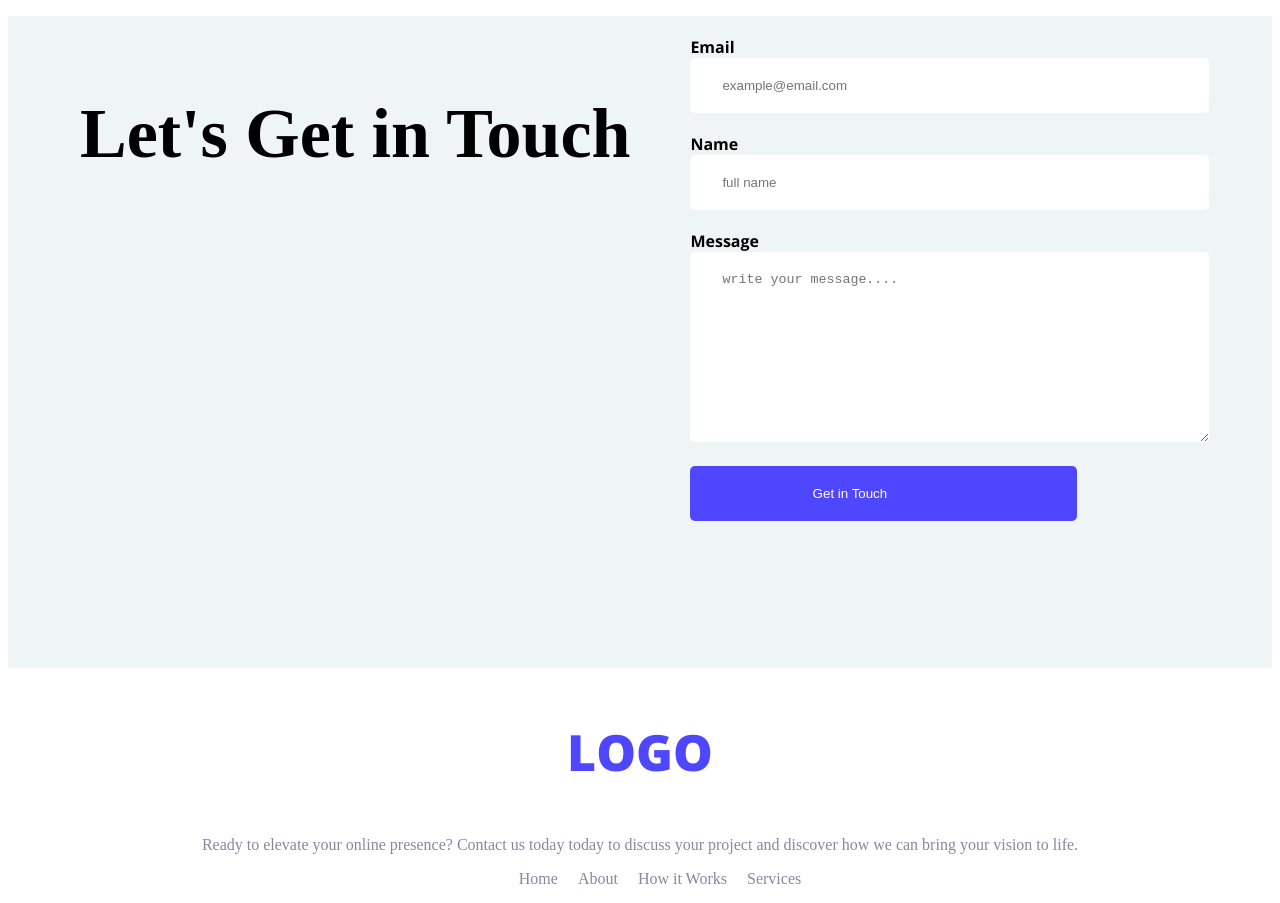
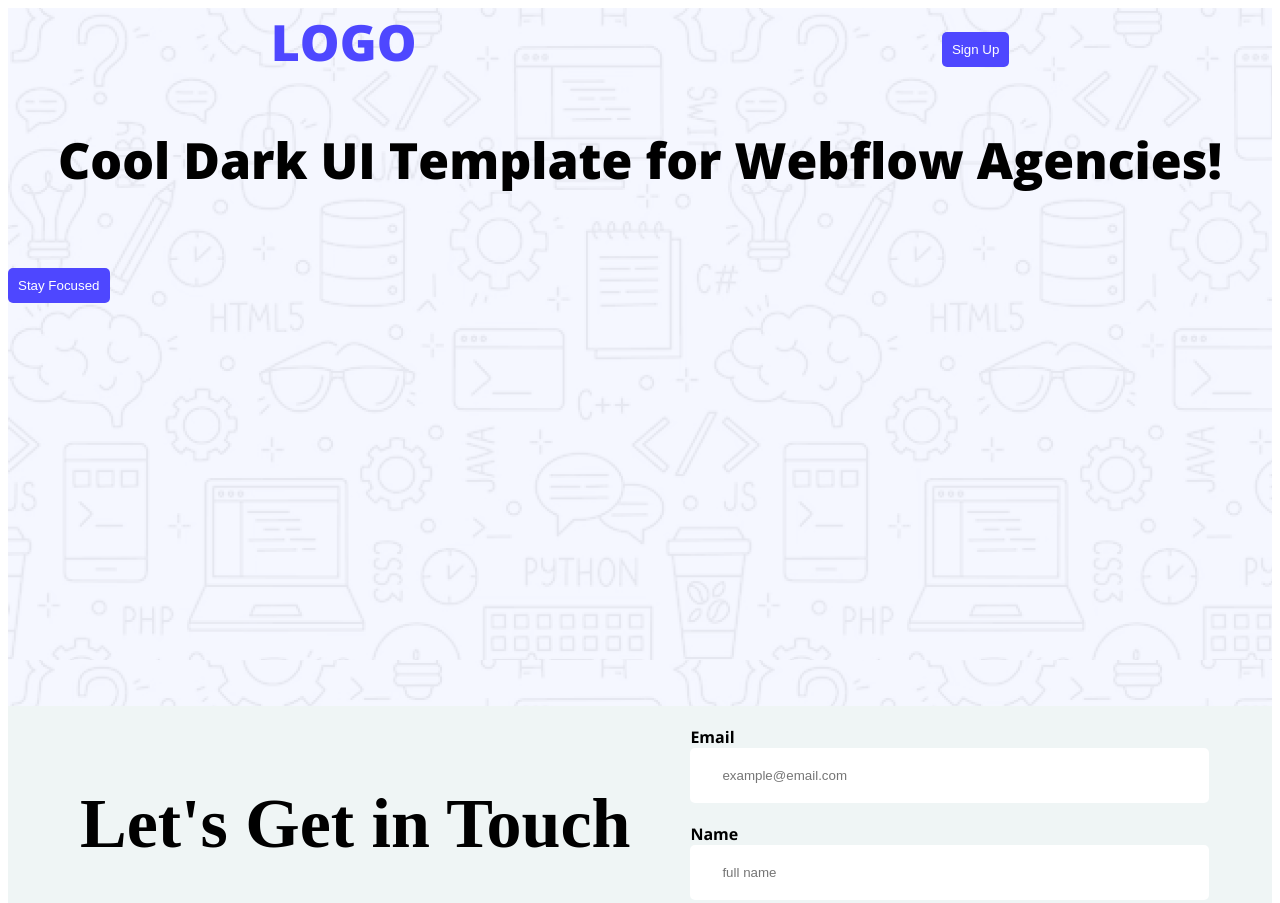
Before and after one commit to dsnoureen/webdev-a1, a plain HTML site: page index.html in a window 1280 px wide. Shown: the top 903 px of the page. Drawn offline with nearby package versions, Linux system fonts and the light colour scheme.

Commit message:
some added

```diff
--- a/index.html
+++ b/index.html
@@ -27,9 +27,15 @@
     <!-- 4E47FF blue-->
     <!-- FFFFFF white -->
     <!-- 8987A1 ash -->
-    <header>
-        <nav></nav>
-        <p></p>
+    <header class="header">
+        <nav>
+            <div class="open-sans-inter blue-font" style="font-weight: 300px;">LOGO</div>
+            <div><button class="button">Sign Up</button></div>
+        </nav>
+        <div class="cool">
+            <p class="open-sans-raleway cool">Cool Dark UI Template for Webflow Agencies!</p>
+            <button class="button">Stay Focused</button>
+        </div>
     </header>
 
     <main class="bg-color">
--- a/styles/styles.css
+++ b/styles/styles.css
@@ -1,9 +1,29 @@
+.header{
+    background-image: url("../images/Hero-bg.png");
+    font-size: 50px;
+    font-weight: 900;
+    max-width: 1440px;
+    height: 698px;
+}
+nav{
+    display: flex;
+    justify-content: space-around;
+}
+
+header p{
+    text-align: center;
+}
+header div button{
+    text-align: center;
+}
+.cool{
+    padding: 309px 269px 152px 267.5;
+}
 footer {
     max-width: 1440px;
     height: 428px;
     margin: 0 auto;
 }
-
 .open-sans-inter {
     font-family: "Open Sans", sans-serif;
     font-optical-sizing: auto;
```
